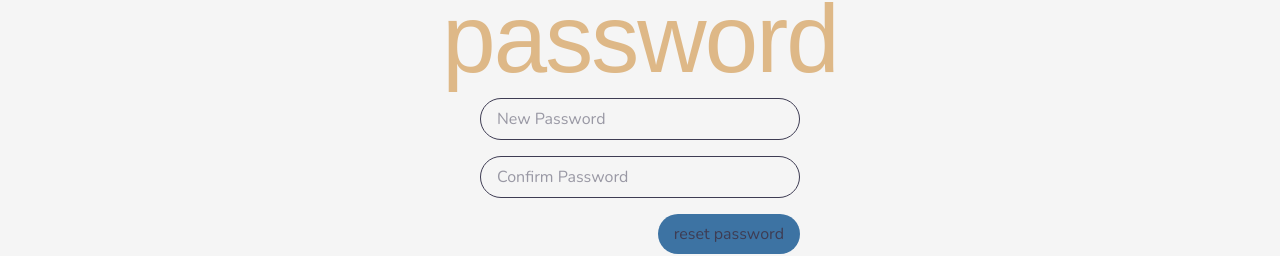
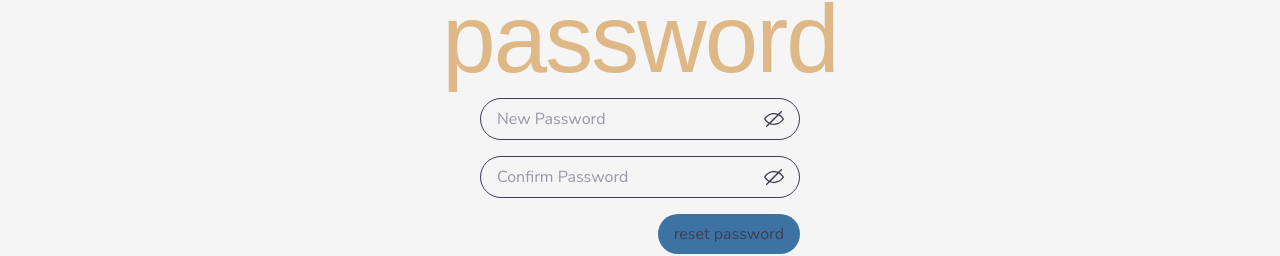
Before and after one commit to plan-cake/frontend, a Next.js app: page /reset-password in a window 1280 px wide. Shown: the part 314-570 px from the top of the page. Built offline with nearby package versions, Linux system fonts and the light colour scheme; no server answers; a web font is replaced by a local one.

Commit message:
Add TextInputField to forgot and reset password

```diff
--- a/app/forgot-password/page.tsx
+++ b/app/forgot-password/page.tsx
@@ -6,6 +6,7 @@ import React, { useRef, useState } from "react";
 import formatApiError from "../_utils/format-api-error";
 import MessagePage from "../ui/layout/message-page";
 import LinkText from "../ui/components/link-text";
+import TextInputField from "../ui/components/auth/text-input-field";
 
 export default function Page() {
   const [email, setEmail] = useState("");
@@ -70,12 +71,11 @@ export default function Page() {
           </h1>
 
           {/* Email */}
-          <input
+          <TextInputField
             type="email"
             placeholder="Email"
             value={email}
-            onChange={(e) => setEmail(e.target.value)}
-            className="mb-4 w-full rounded-full border px-4 py-2 focus:ring-2 focus:outline-none"
+            onChange={setEmail}
           />
 
           <div className="flex w-full items-center justify-between">
--- a/app/reset-password/page.tsx
+++ b/app/reset-password/page.tsx
@@ -5,6 +5,7 @@ import React, { useRef, useState } from "react";
 import formatApiError from "../_utils/format-api-error";
 import { useDebounce } from "../_lib/use-debounce";
 import PasswordCriteria from "../ui/components/auth/password-criteria";
+import TextInputField from "../ui/components/auth/text-input-field";
 
 export default function Page() {
   const [newPassword, setNewPassword] = useState("");
@@ -111,12 +112,11 @@ export default function Page() {
         </h1>
 
         {/* New Password */}
-        <input
+        <TextInputField
           type="password"
           placeholder="New Password"
           value={newPassword}
-          onChange={(e) => setNewPassword(e.target.value)}
-          className="mb-4 w-full rounded-full border px-4 py-2 focus:ring-2 focus:outline-none"
+          onChange={setNewPassword}
         />
 
         {!passwordIsStrong() && (
@@ -126,12 +126,11 @@ export default function Page() {
         )}
 
         {/* Confirm Password */}
-        <input
+        <TextInputField
           type="password"
           placeholder="Confirm Password"
           value={confirmPassword}
-          onChange={(e) => setConfirmPassword(e.target.value)}
-          className="mb-4 w-full rounded-full border px-4 py-2 focus:ring-2 focus:outline-none"
+          onChange={setConfirmPassword}
         />
 
         {/* Change Password Button */}
```
